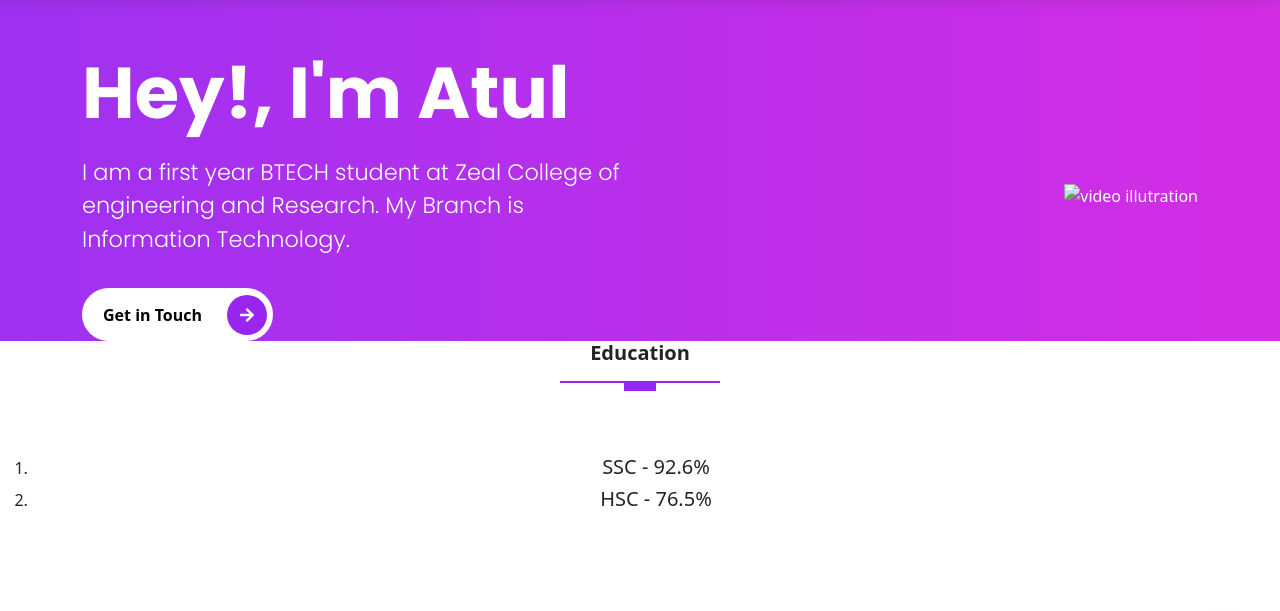
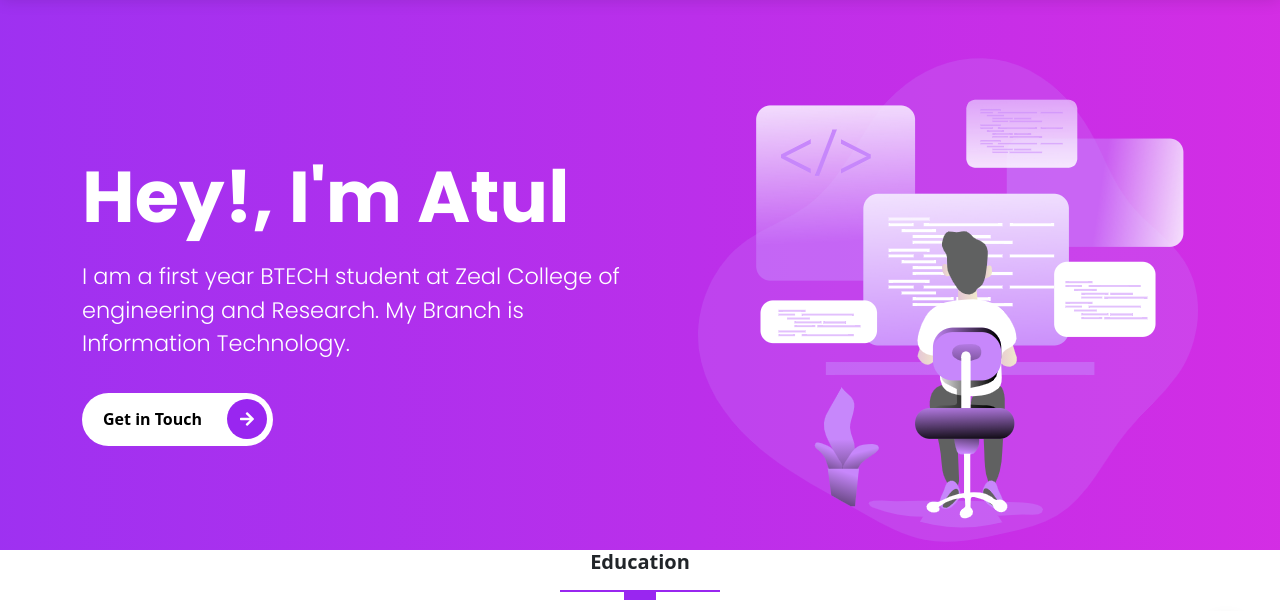
Before and after one commit to Atul1242/My-Portfolio, a plain HTML site: page index.html in a window 1280 px wide. Shown: the part 110-721 px from the top of the page. Drawn offline with nearby package versions, Linux system fonts and the light colour scheme; files whose address does not match are found by name.

Commit message:
Update index.html

```diff
--- a/index.html
+++ b/index.html
@@ -64,7 +64,7 @@
       <!-- START THE CONTENT FOR THE VIDEO -->
       <div class="col-md-6 intros text-end">
         <div class="video-box">
-          <img src="images/arts/intro-section-illustration.png" alt="video illutration" class="img-fluid">
+          <img src="intro-section-illustration.png" alt="video illutration" class="img-fluid">
 </section>
 
 <!-- //////////////////////////////////////////////////////////////////////////////////////////////
```
